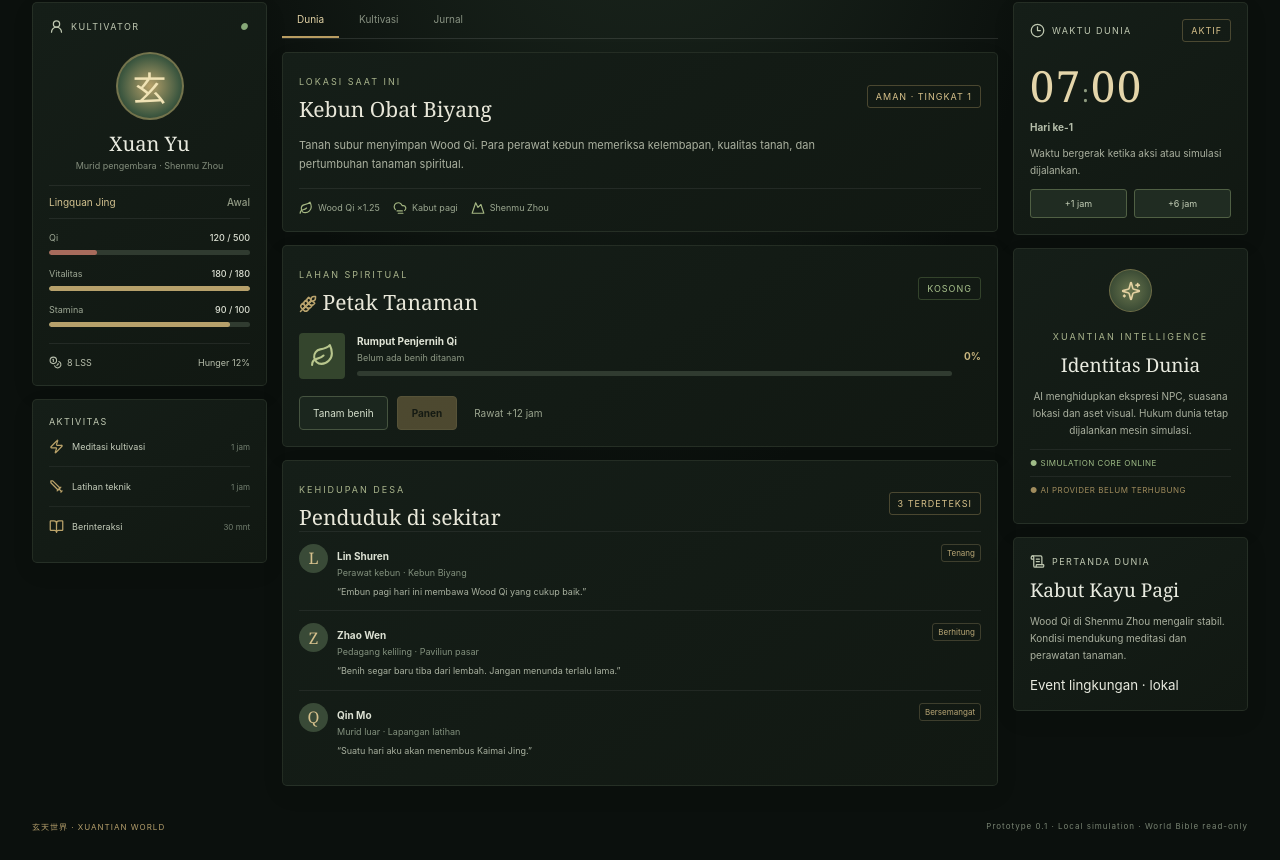
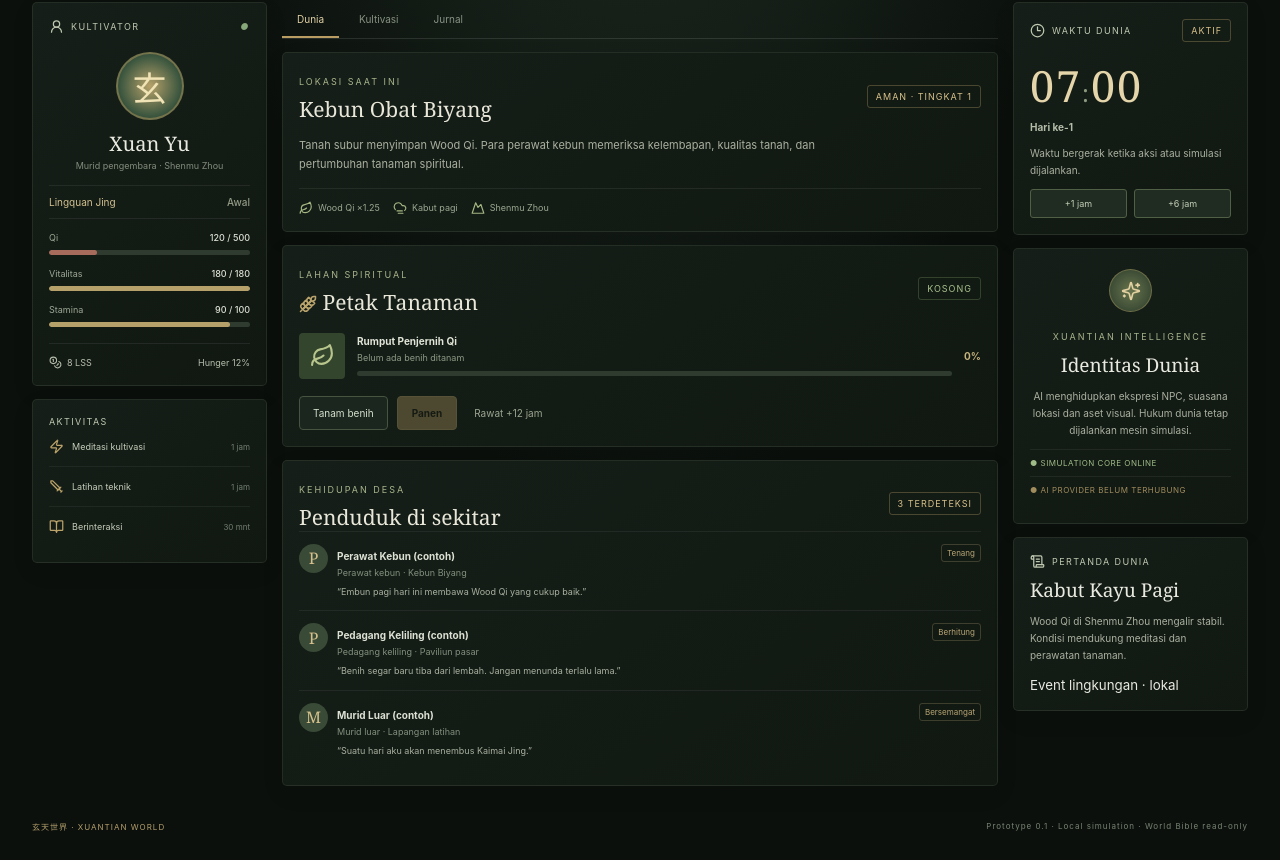
Before and after one commit to aesher-gg/xuantian-World-game, a React (Vite) app: page / in a window 1280 px wide. Shown: the part 444-1304 px from the top of the page. Built offline with nearby package versions, Linux system fonts and the light colour scheme.

Commit message:
chore: mark sample NPC identities as prototype placeholders

```diff
--- a/src/domain/initialState.ts
+++ b/src/domain/initialState.ts
@@ -6,8 +6,8 @@ export const initialState: GameSnapshot = {
   world: { day: 1, hour: 7, minute: 0, weather: 'Kabut pagi', woodQi: 1.25, eventLog: ['Hari baru dimulai di Desa Qingling. Kabut tipis menyelimuti kebun-kebun spirit.'] },
   herb: { name: 'Rumput Penjernih Qi', plantedAtMinute: null, growthMinutes: 0, requiredMinutes: 4320, yield: 3 },
   npcs: [
-    { id: 'npc-herbalist', name: 'Lin Shuren', role: 'Perawat kebun', location: 'Kebun Biyang', mood: 'Tenang', dialogue: 'Embun pagi hari ini membawa Wood Qi yang cukup baik.' },
-    { id: 'npc-merchant', name: 'Zhao Wen', role: 'Pedagang keliling', location: 'Paviliun pasar', mood: 'Berhitung', dialogue: 'Benih segar baru tiba dari lembah. Jangan menunda terlalu lama.' },
-    { id: 'npc-disciple', name: 'Qin Mo', role: 'Murid luar', location: 'Lapangan latihan', mood: 'Bersemangat', dialogue: 'Suatu hari aku akan menembus Kaimai Jing.' },
+    { id: 'npc-herbalist', name: 'Perawat Kebun (contoh)', role: 'Perawat kebun', location: 'Kebun Biyang', mood: 'Tenang', dialogue: 'Embun pagi hari ini membawa Wood Qi yang cukup baik.' },
+    { id: 'npc-merchant', name: 'Pedagang Keliling (contoh)', role: 'Pedagang keliling', location: 'Paviliun pasar', mood: 'Berhitung', dialogue: 'Benih segar baru tiba dari lembah. Jangan menunda terlalu lama.' },
+    { id: 'npc-disciple', name: 'Murid Luar (contoh)', role: 'Murid luar', location: 'Lapangan latihan', mood: 'Bersemangat', dialogue: 'Suatu hari aku akan menembus Kaimai Jing.' },
   ],
 }
```
